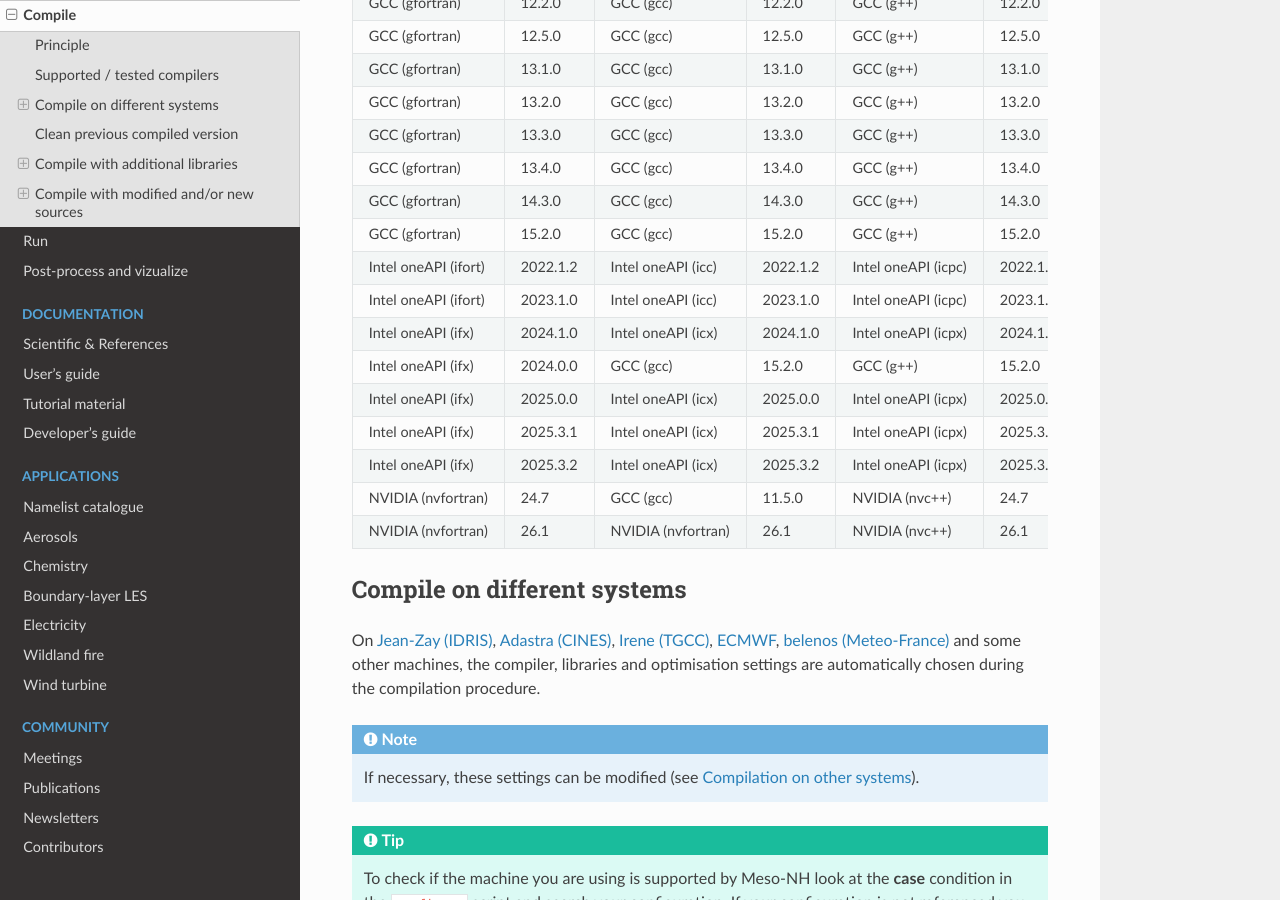
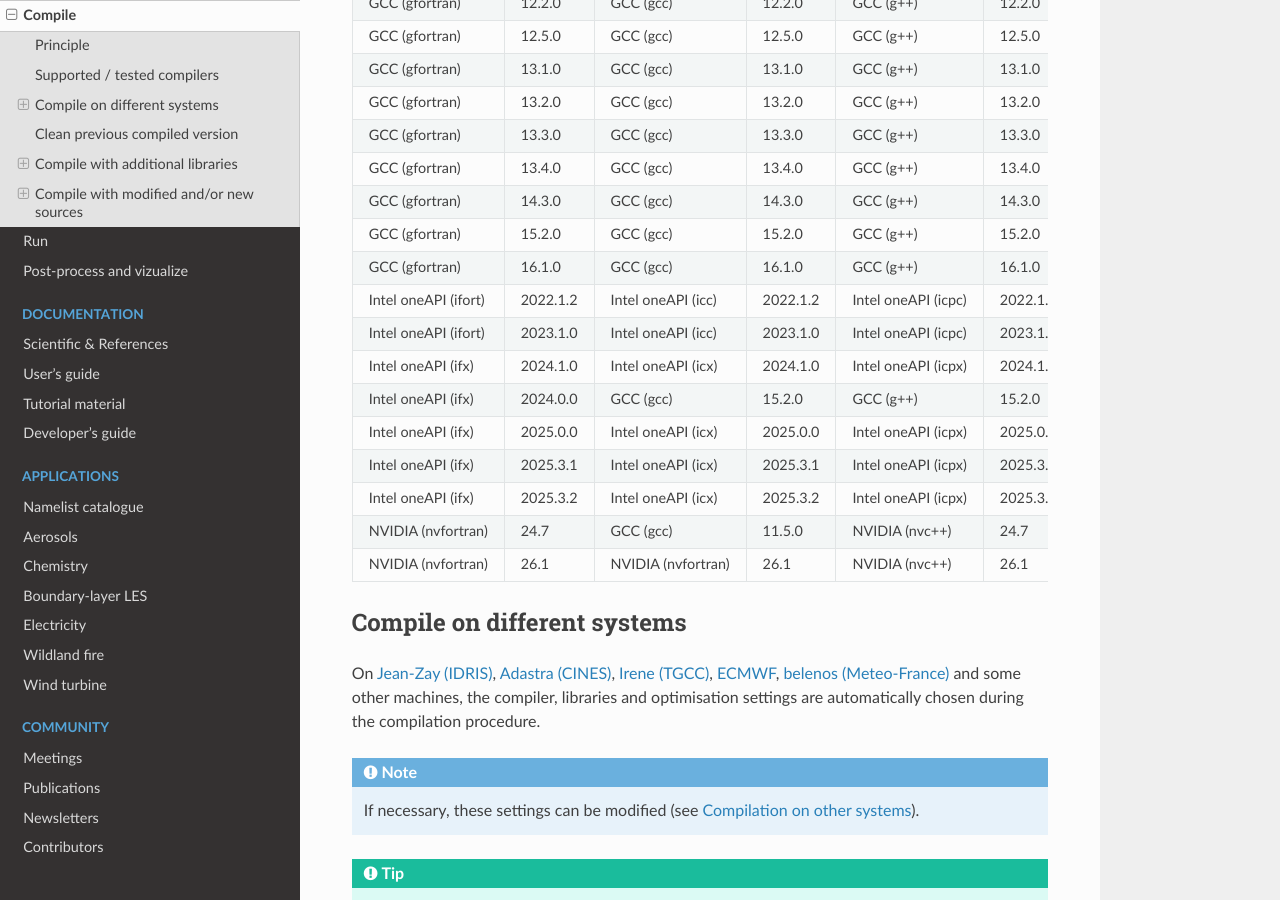
Before and after one commit to JorisPianezze/mesonh_doc, a Sphinx documentation site: the page built from docs/source/getting_started/compile.rst, in a window 1280 px wide and 900 px high, scrolled down 2184 px. Built offline with Sphinx 7.4.7 and the Read the Docs theme 3.1.0, drawn with Linux system fonts in a browser that asks for light colours; pages that are not in the unit, such as notebooks, are missing from menus.

Commit message:
Philippe 05/05/2026: add info on support of GCC 16.1.0

```diff
--- a/docs/source/getting_started/compile.rst
+++ b/docs/source/getting_started/compile.rst
@@ -75,11 +75,11 @@
 Meso-NH has only been tested on a limited number of environments.
 Below is a list of the tested compilers and their versions. Please note that other environment elements, such as the MPI library, may also affect compatibility.
 
-====================  ==============  ==================  ==============  ===================  ==============  =============================  ================  ===============
-Fortran                                C                                   C++                                  Compile                       Basic test cases  Full test cases
-------------------------------------  ----------------------------------  -----------------------------------  -----------------------------  ----------------  ---------------
+====================  ==============  ==================  ==============  ===================  ==============  =============================  ========================  ===============
+Fortran                                C                                   C++                                  Compile                       Basic test cases          Full test cases
+------------------------------------  ----------------------------------  -----------------------------------  -----------------------------  ------------------------  ---------------
 Compiler              Version         Compiler            Version         Compiler             Version
-====================  ==============  ==================  ==============  ===================  ==============  =============================  ================  ===============
+====================  ==============  ==================  ==============  ===================  ==============  =============================  ========================  ===============
 Cray CCE (ftn)        18.0.0          Cray CCE (cc)       18.0.0          Cray CCE (CC)        18.0.0          Yes                            Yes
 GCC (gfortran)        6.5.0           GCC (gcc)           6.5.0           GCC (g++)            6.5.0           No (in eccodes_lib)
 GCC (gfortran)        7.5.0           GCC (gcc)           7.5.0           GCC (g++)            7.5.0           Yes
@@ -96,16 +96,19 @@
 GCC (gfortran)        13.4.0          GCC (gcc)           13.4.0          GCC (g++)            13.4.0          Yes
 GCC (gfortran)        14.3.0          GCC (gcc)           14.3.0          GCC (g++)            14.3.0          Yes
 GCC (gfortran)        15.2.0          GCC (gcc)           15.2.0          GCC (g++)            15.2.0          Yes
+GCC (gfortran)        16.1.0          GCC (gcc)           16.1.0          GCC (g++)            16.1.0          Yes                            O2: yes;
+                                                                                                                                              DEBUG: no
+                                                                                                                                              (compiler bug 125192)
 Intel oneAPI (ifort)  2022.1.2        Intel oneAPI (icc)  2022.1.2        Intel oneAPI (icpc)  2022.1.2        Yes                            Yes
 Intel oneAPI (ifort)  2023.1.0        Intel oneAPI (icc)  2023.1.0        Intel oneAPI (icpc)  2023.1.0        Yes                            Yes
-Intel oneAPI (ifx)    2024.1.0        Intel oneAPI (icx)  2024.1.0        Intel oneAPI (icpx)  2024.1.0        Yes                            Yes               Yes
+Intel oneAPI (ifx)    2024.1.0        Intel oneAPI (icx)  2024.1.0        Intel oneAPI (icpx)  2024.1.0        Yes                            Yes                       Yes
 Intel oneAPI (ifx)    2024.0.0        GCC (gcc)           15.2.0          GCC (g++)            15.2.0          Yes                            Yes
 Intel oneAPI (ifx)    2025.0.0        Intel oneAPI (icx)  2025.0.0        Intel oneAPI (icpx)  2025.0.0        Yes                            Yes
 Intel oneAPI (ifx)    2025.3.1        Intel oneAPI (icx)  2025.3.1        Intel oneAPI (icpx)  2025.3.1        Yes                            Yes
 Intel oneAPI (ifx)    2025.3.2        Intel oneAPI (icx)  2025.3.2        Intel oneAPI (icpx)  2025.3.2        Yes
 NVIDIA (nvfortran)    24.7            GCC (gcc)           11.5.0          NVIDIA (nvc++)       24.7            Yes
 NVIDIA (nvfortran)    26.1            NVIDIA (nvfortran)  26.1            NVIDIA (nvc++)       26.1            Yes
-====================  ==============  ==================  ==============  ===================  ==============  =============================  ================  ===============
+====================  ==============  ==================  ==============  ===================  ==============  =============================  ========================  ===============
 
 
 
```
